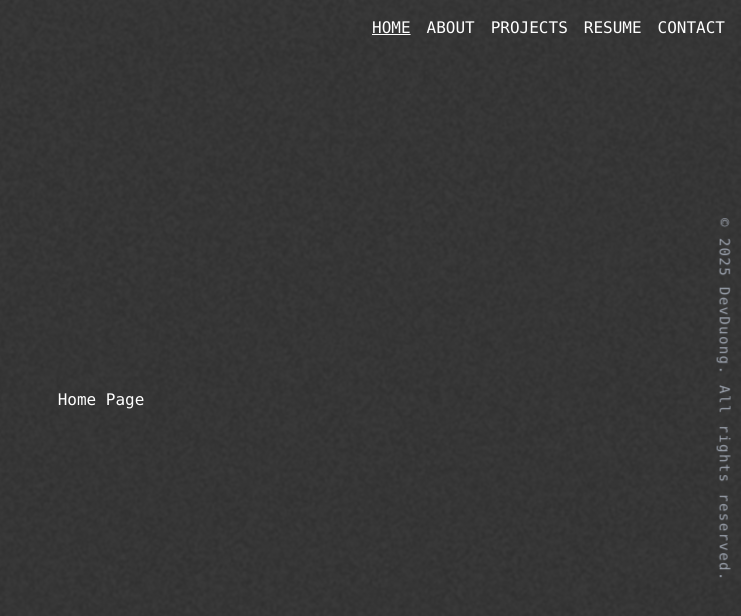
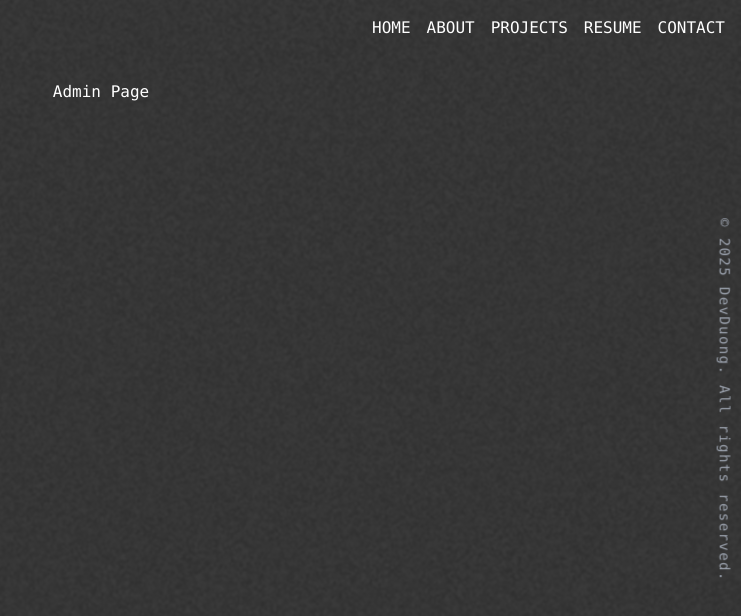
Before and after one commit to dev-duong/dev-duong.github.io, a React (Create React App) app: page /admin in a window 1280 px wide. Shown: the top 616 px of the page, without its empty margins (539-1280 px from the left). Built offline with nearby package versions, Linux system fonts and the light colour scheme.

Commit message:
Converted to routed pages

```diff
--- a/package.json
+++ b/package.json
@@ -10,6 +10,7 @@
     "framer-motion": "^12.9.1",
     "react": "^19.1.0",
     "react-dom": "^19.1.0",
+    "react-router-dom": "^7.5.3",
     "react-scripts": "5.0.1",
     "web-vitals": "^2.1.4"
   },
--- a/src/App.js
+++ b/src/App.js
@@ -1,40 +1,34 @@
-import { useState } from "react";
-import Background from "./components/Background";
-import Navbar from "./components/Navbar";
+// Library
+import { Routes, Route } from "react-router-dom";
+
+// Pages
 import Home from "./pages/Home";
 import About from "./pages/About";
 import Projects from "./pages/Projects";
 import Resume from "./pages/Resume";
 import Contact from "./pages/Contact";
+import Admin from "./pages/Admin";
+
+// Components
+import Background from "./components/Background";
+import Navbar from "./components/Navbar";
 import VerticalCopyright from "./components/Copyright";
 
 function App() {
-  const [activePage, setActivePage] = useState("HOME");
-
-  const renderPage = () => {
-    switch (activePage) {
-      case "HOME":
-        return <Home />;
-      case "ABOUT":
-        return <About />;
-      case "PROJECTS":
-        return <Projects />;
-      case "RESUME":
-        return <Resume />;
-      case "CONTACT":
-        return <Contact />;
-      default:
-        return <Home />;
-    }
-  };
-
   return (
-    <div className="relative min-h-screen overflow-hidden text-white font-mono">
+    <div className="relative min-h-screen overflow-x-hidden text-white font-mono">
       <Background />
       <VerticalCopyright />
-      <Navbar onNavClick={setActivePage} activePage={activePage} />
-      <main className="z-10 relative flex flex-col items-center justify-center h-screen space-y-6">
-        {renderPage()}
+      <Navbar />
+      <main className="z-10 relative flex flex-col items-center justify-center pt-20">
+        <Routes>
+          <Route path="/" element={<Home />} />
+          <Route path="/about" element={<About />} />
+          <Route path="/projects" element={<Projects />} />
+          <Route path="/resume" element={<Resume />} />
+          <Route path="/contact" element={<Contact />} />
+          <Route path="/admin" element={<Admin />} />
+        </Routes>
       </main>
     </div>
   );
--- a/src/components/Navbar.js
+++ b/src/components/Navbar.js
@@ -1,16 +1,28 @@
-const Navbar = ({ onNavClick, activePage }) => {
-  const pages = ["HOME", "ABOUT", "PROJECTS", "RESUME", "CONTACT"];
+import { Link, useLocation } from "react-router-dom";
+
+const Navbar = () => {
+  const pages = [
+    { name: "HOME", path: "/" },
+    { name: "ABOUT", path: "/about" },
+    { name: "PROJECTS", path: "/projects" },
+    { name: "RESUME", path: "/resume" },
+    { name: "CONTACT", path: "/contact" },
+  ];
+
+  const location = useLocation();
 
   return (
     <nav className="flex justify-end gap-x-4 p-4 fixed top-0 left-0 w-full z-20">
       {pages.map((page) => (
-        <button
-          key={page}
-          onClick={() => onNavClick(page)}
-          className={`cursor-pointer ${activePage === page ? "underline" : ""}`}
+        <Link
+          key={page.name}
+          to={page.path}
+          className={`cursor-pointer ${
+            location.pathname === page.path ? "underline" : ""
+          }`}
         >
-          {page}
-        </button>
+          {page.name}
+        </Link>
       ))}
     </nav>
   );
--- /dev/null
+++ b/src/pages/Admin.js
@@ -0,0 +1,6 @@
+// Admin.js
+const Admin = () => {
+  return <div>Admin Page</div>;
+};
+
+export default Admin;
--- a/src/pages/Resume.js
+++ b/src/pages/Resume.js
@@ -1,3 +1,4 @@
+// Resume.js
 const Resume = () => {
   return <div>Resume page</div>;
 };
```
Also changed, not shown: src/index.js (+4 -3 lines), 1 other file (tests, documents, lock files or other folders).
